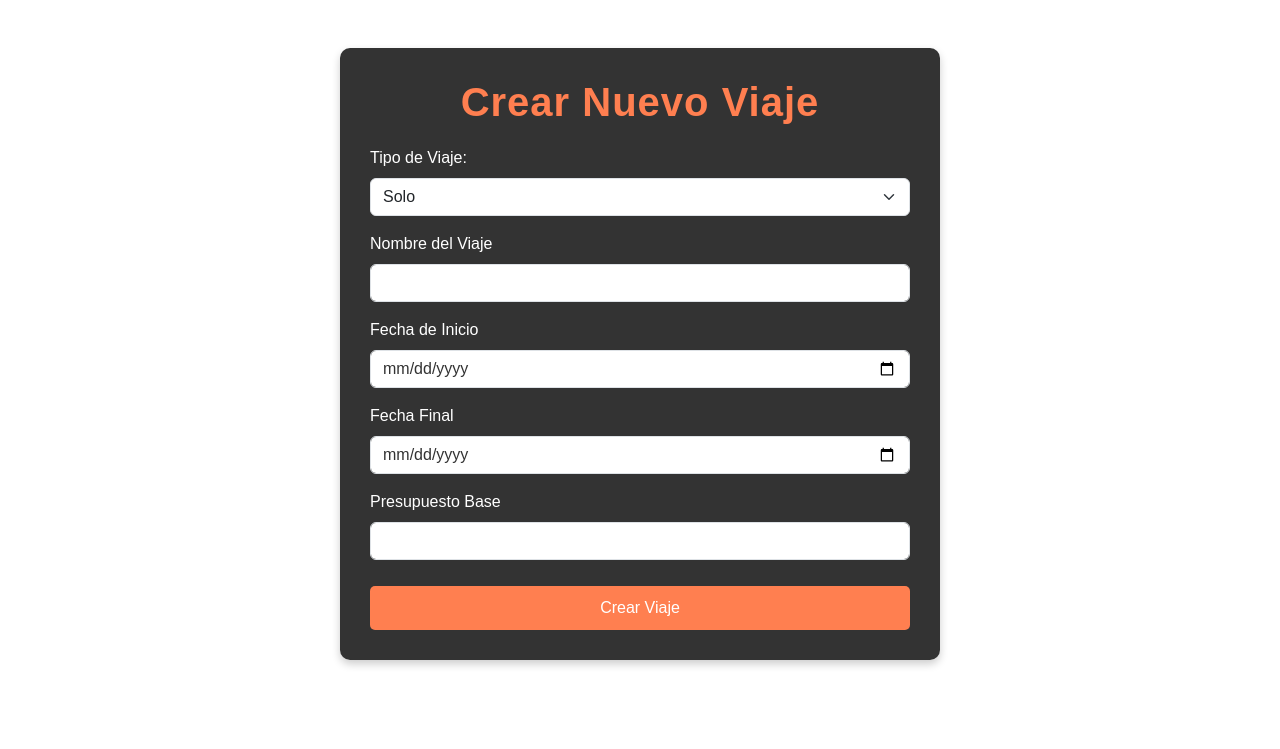
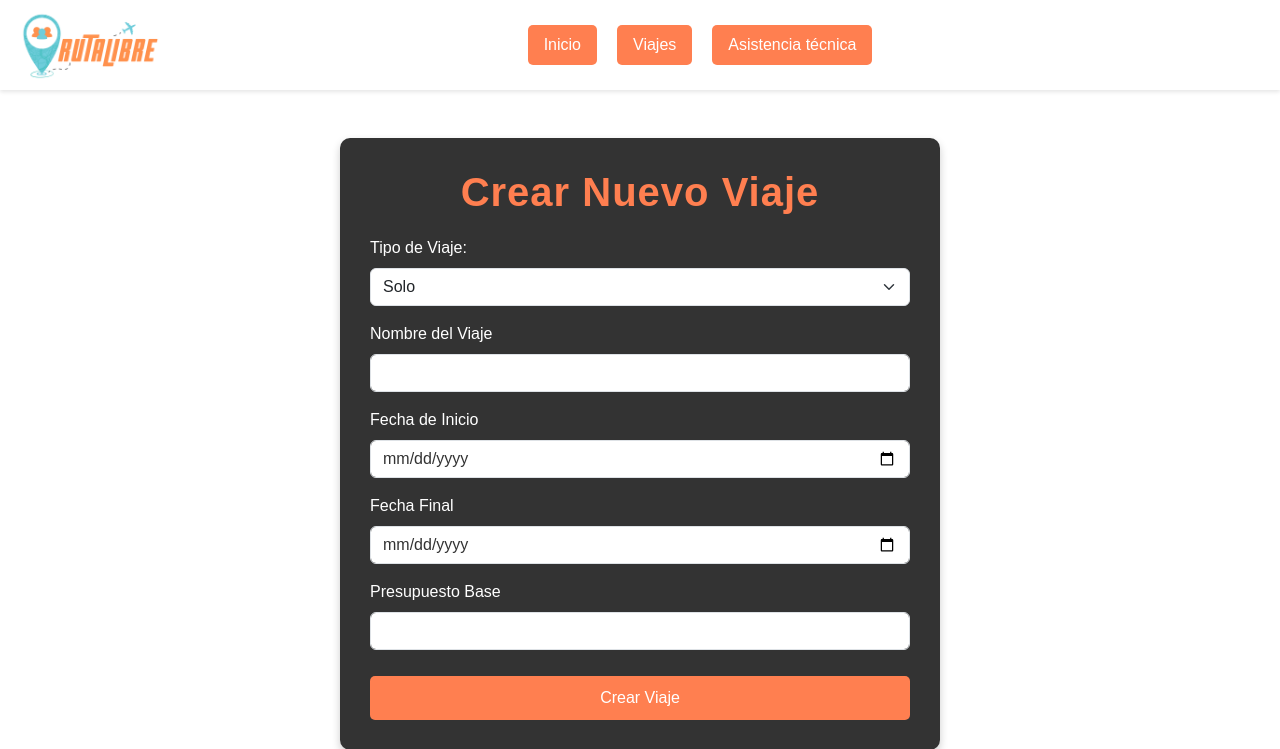
Before and after one commit to CabelloKellsy/Project_Rutalibre, a PHP site: page /Proyecto/crear_viaje.php in a window 1280 px wide. Shown: the top 749 px of the page. Run offline with PHP 8.4, Linux system fonts and the light colour scheme; a user stored in the database is signed in.

Commit message:
viaje grupo ok

```diff
--- a/public/crear_viaje.php
+++ b/public/crear_viaje.php
@@ -134,6 +134,28 @@ if ($_SERVER['REQUEST_METHOD'] === 'POST') {
 </head>
 
 <body>
+<header>
+        <div class="logo">
+            <img src="../assets/images/logo.png" alt="RutaLibre Logo">
+        </div>
+        <!-- Enlaces de navegación -->
+        <div class="header-right">
+            <a href="index.php" class="register-btn">Inicio</a>
+            <a href="dashboard.php" class="register-btn">Viajes</a>
+            <a href="asistencia_tecnica.php" class="register-btn">Asistencia técnica</a>
+        </div>
+        <!-- Menú de usuario -->
+        <div class="user-menu">
+            <a href="#" class="user-icon">
+                <i class="fas fa-user-circle"></i>
+            </a>
+            <div class="dropdown">
+                <a href="configuracion_perf.php" class="dropdown-item">Configuración de perfil</a>
+                <a href="logout.php" class="dropdown-item">Cerrar sesión</a>
+            </div>
+        </div>
+    </header>
+
     <div class="container mt-5">
         <div class="crear-viaje-form">
             <h2>Crear Nuevo Viaje</h2>
```
